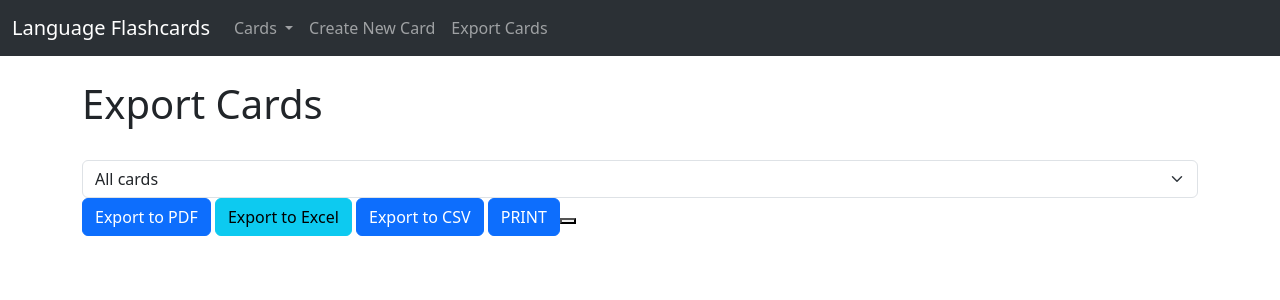
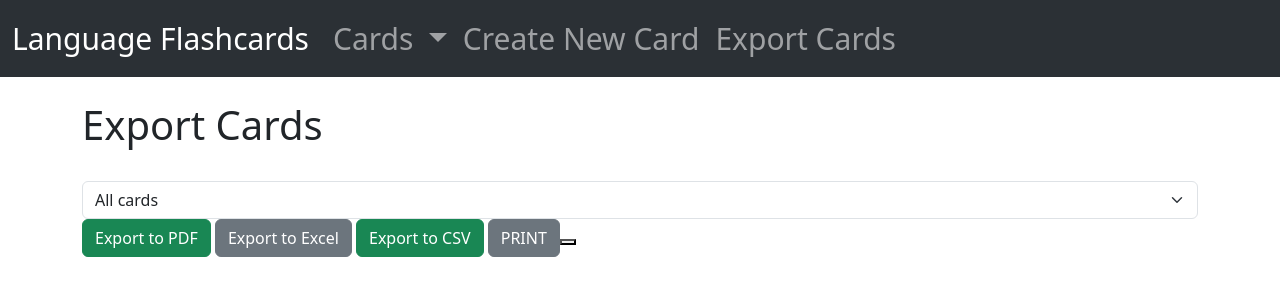
Before and after one commit to iloneczka/flashcards, a Django app: template flash/website/templates/export_cards.html in a window 1280 px wide. Shown: the top 300 px of the page. Run offline with Django 4.2, Linux system fonts and the light colour scheme; the template is opened without the code that fills it, so the values that code supplies are empty.

Commit message:
Style formating.

```diff
--- a/flash/website/templates/all_cards.html
+++ b/flash/website/templates/all_cards.html
@@ -11,10 +11,10 @@
                 <ul>
                     {% for card in box.list %}
                         <li>
-                            <p>Question: {{ card.question }}</p>
-                            <p>Answer: {{ card.answer }}</p>
+                            <p style="color: black;">Question: {{ card.question }}</p>
+                            <p style="color: black;">Answer: {{ card.answer }}</p>
                             <a type="submit" href="#" class="btn btn-info edit-card" data-card-id="{{ card.pk }}">Edit</a>
-                            <a type="submit" href="#" class="btn btn-danger delete-card" data-card-id="{{ card.pk }}">Delete</a>
+                            <a type="submit" href="#" class="btn btn-info delete-card" data-card-id="{{ card.pk }}">Delete</a>
                         </li>
                     {% endfor %}
                 </ul>
--- a/flash/website/templates/base.html
+++ b/flash/website/templates/base.html
@@ -2,13 +2,18 @@
 <html lang="en">
   <head>
     <meta charset="utf-8">
-    <meta name="viewport" content="width=device-width, initial-scale=1">
+    <meta name="viewport" content="width=device-width, initial-scale=2">
     <title>Language Flashcards</title>
     <script src="https://code.jquery.com/jquery-3.6.0.min.js"></script>
     <link href="https://cdn.jsdelivr.net/npm/bootstrap@5.3.1/dist/css/bootstrap.min.css" rel="stylesheet" integrity="sha384-4bw+/aepP/YC94hEpVNVgiZdgIC5+VKNBQNGCHeKRQN+PtmoHDEXuppvnDJzQIu9" crossorigin="anonymous">
+    <style>
+        .nav-link, .navbar-brand {
+            font-size: 30px; /* Rozmiar czcionki navbaru */
+        }
+    </style>
   </head>
   <body>
-    <nav class="navbar navbar-expand-lg bg-body-tertiary" data-bs-theme="dark">
+    <nav class="navbar navbar-expand-lg bg-body-tertiary py-2" data-bs-theme="dark">
         <div class="container-fluid">
           <a class="navbar-brand" href="{% url 'home' %}">Language Flashcards</a>
           <button class="navbar-toggler" type="button" data-bs-toggle="collapse" data-bs-target="#navbarSupportedContent" aria-controls="navbarSupportedContent" aria-expanded="false" aria-label="Toggle navigation">
--- a/flash/website/templates/export_cards.html
+++ b/flash/website/templates/export_cards.html
@@ -52,12 +52,11 @@
     {% endfor %}
   </div>
 
-  <!-- Przyciski -->
-  <div class="btn-container">
-    <button class="btn btn-primary" id="export-pdf-button">Export to PDF</button>
-    <button class="btn btn-info" id="export-excel-button">Export to Excel</button>
-    <button class="btn btn-primary" id="export-csv-button">Export to CSV</button>
-    <button class="btn btn-primary" id="print-button">PRINT<button>
+  <div class="btn-success-container">
+    <button class="btn btn-success" id="export-pdf-button">Export to PDF</button>
+    <button class="btn btn-secondary" id="export-excel-button">Export to Excel</button>
+    <button class="btn btn-success" id="export-csv-button">Export to CSV</button>
+    <button class="btn btn-secondary" id="print-button">PRINT<button>
   </div>
 
   <script>
--- a/flash/website/templates/flashcard_program.html
+++ b/flash/website/templates/flashcard_program.html
@@ -1,7 +1,10 @@
 {% extends 'base.html' %}
 
 {% block 'content' %}
-  <h1>Welcome to the Language Flashcards app!</h1>
+  <h1>Language Flashcards</h1>
+  {% if box_number != "0" %}
+    <h2>Box {{ box_number }}</h2>
+  {% endif %}
   <br/>
   <br/>
   <br/>
```
Also changed, not shown: flash/website/models.py (+8 -6 lines), flash/website/templates/home.html (+6 -5 lines).
